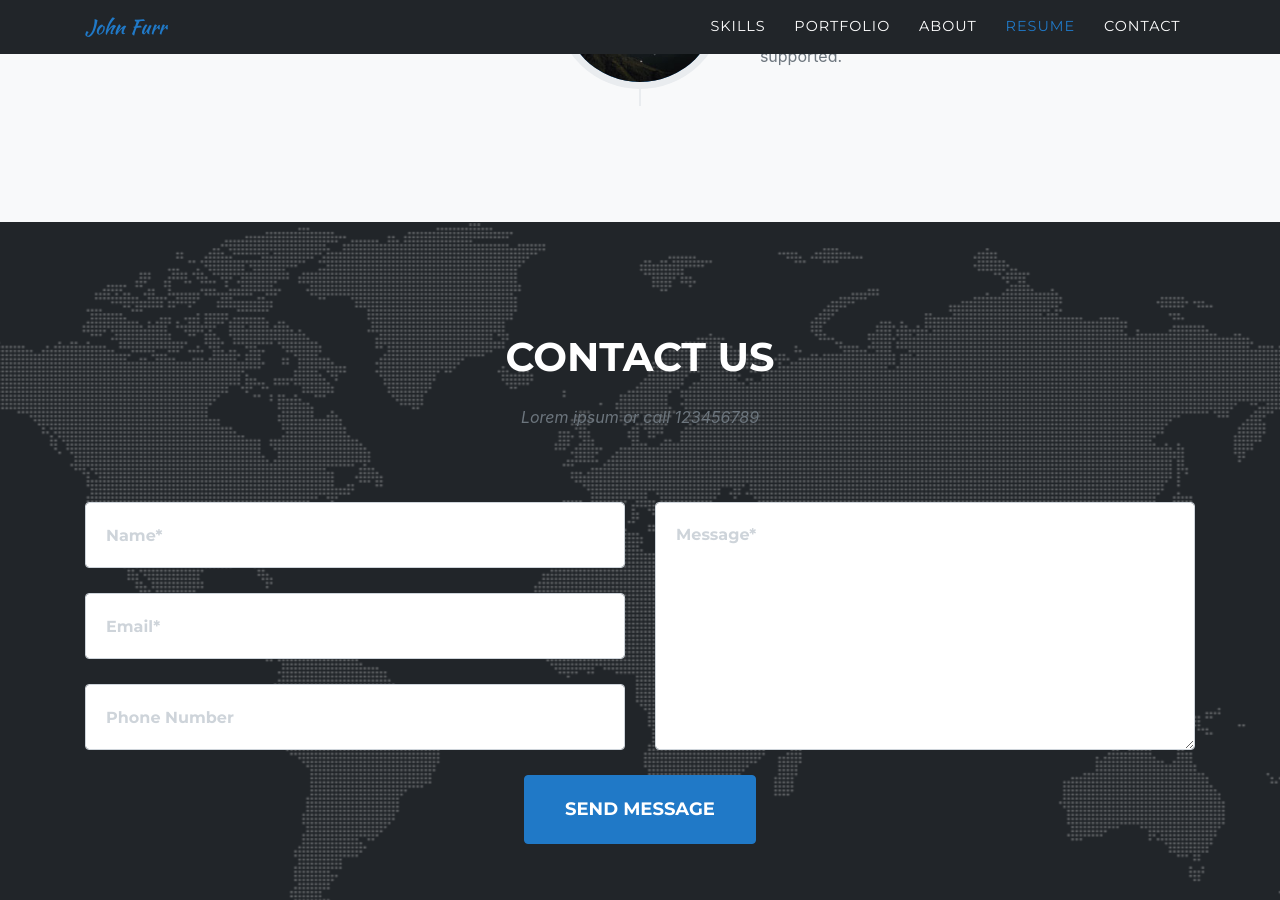
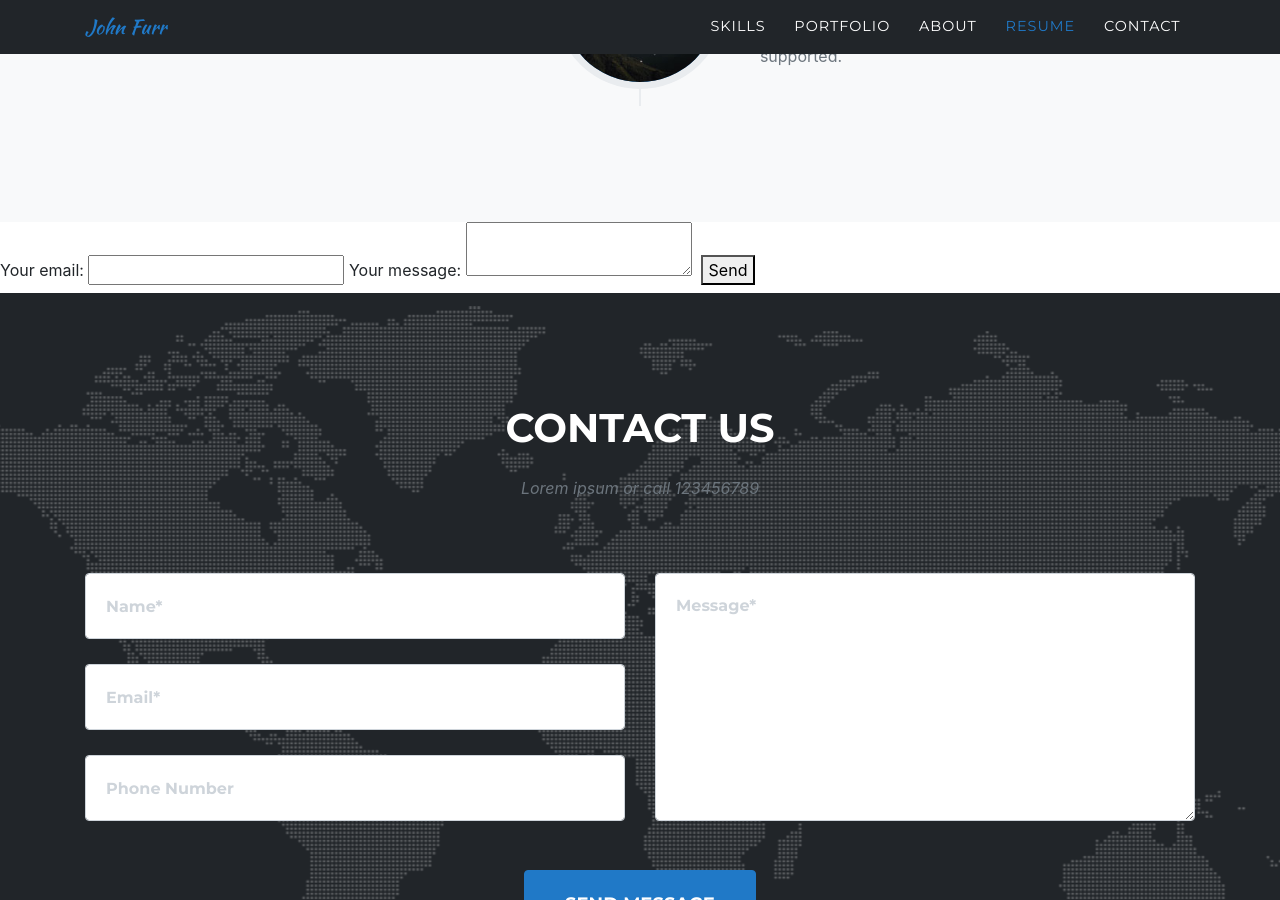
Before and after one commit to johnfurr/johnfurr.github.io, a Jekyll site: the page built from index.md, in a window 1280 px wide and 900 px high, scrolled down 4760 px. Built offline with Jekyll 4.4.1, drawn with Linux system fonts in a browser that asks for light colours; nearby versions of some CDN libraries; some web fonts are replaced.

Commit message:
test of simple form

```diff
--- a/_config.yml
+++ b/_config.yml
@@ -31,7 +31,7 @@ locale: "en-US" # See available languages in _data/sitetext.yml
 
 google:
   analytics: G-MEFSMRM21N
-  recaptcha:
+  recaptcha: 6LdxgbohAAAAAPQfB_bggbH9bQ70b4gxLKREBkki
 
 
 
--- a/_includes/contact.html
+++ b/_includes/contact.html
@@ -1,3 +1,21 @@
+<form
+  action="https://formspree.io/f/mvoyovgo"
+  method="POST"
+>
+  <label>
+    Your email:
+    <input type="email" name="email">
+  </label>
+  <label>
+    Your message:
+    <textarea name="message"></textarea>
+  </label>
+  <div class="g-recaptcha" data-sitekey="6LdxgbohAAAAAPQfB_bggbH9bQ70b4gxLKREBkki"></div>
+  <!-- your other form fields go here -->
+  <button type="submit">Send</button>
+</form>
+
+
 <!-- Contact -->
 {% if site.locale and site.locale != "" and site.locale != nil %}
 <section class="page-section" id="{{ site.data.sitetext[site.locale].contact.section | default: "contact" }}">
```
Also changed, not shown: other parts of _includes/contact.html (+1 -2 lines).
